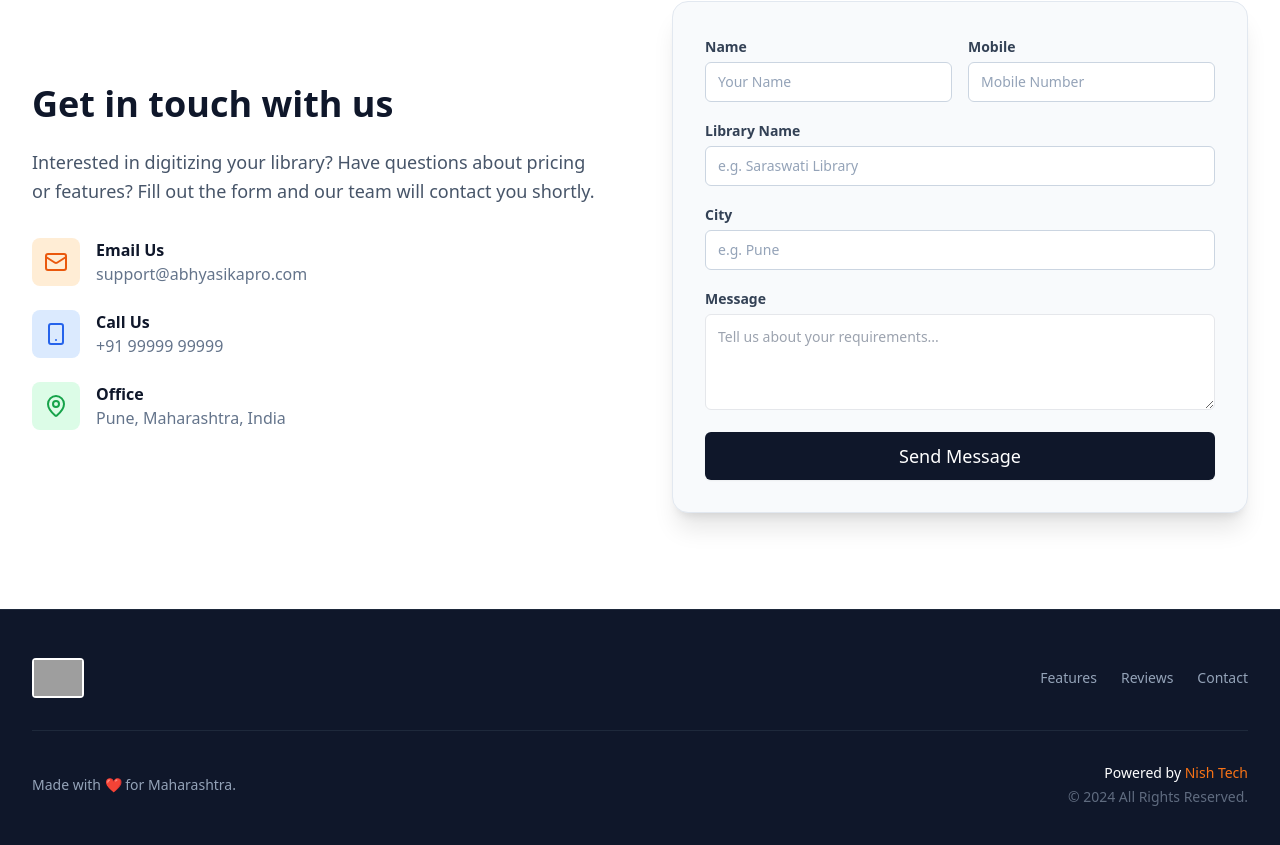
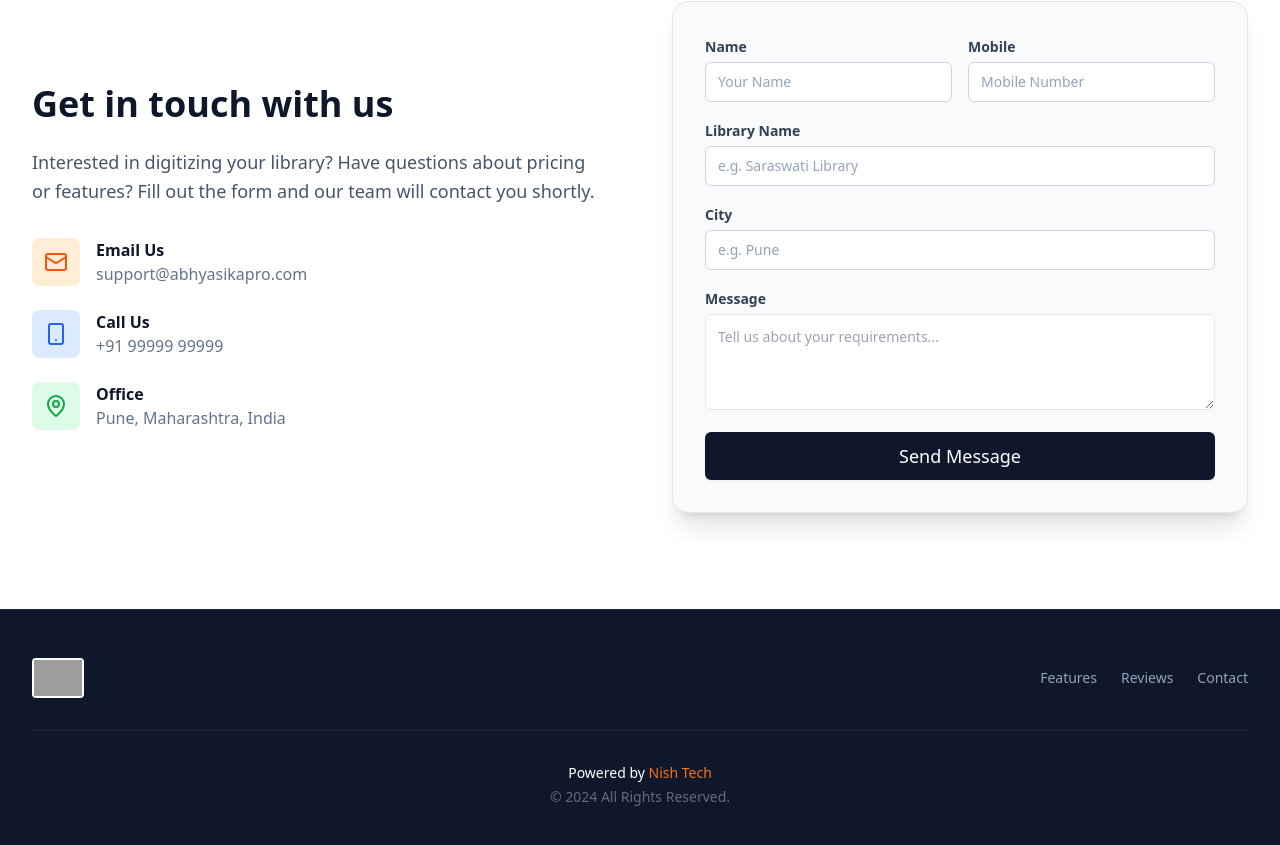
Before and after one commit to nishatechx/Abhyasika-PRO, a React (Vite) app: page / in a window 1280 px wide. Shown: the part 2961-3806 px from the top of the page. Built offline with nearby package versions, Linux system fonts and the light colour scheme; grey boxes are pictures that could not be loaded.

Commit message:
refactor: Improve public and super admin UI elements
Adjusted layout and styling for the public landing page footer and hero section. Updated the Super Admin notification modal to ensure correct typing for targetIds and improved error handling for notification sending.

```diff
--- a/pages/Public.tsx
+++ b/pages/Public.tsx
@@ -517,9 +517,8 @@ export const Landing = () => {
                     <a href="#contact" className="hover:text-white transition-colors">Contact</a>
                 </div>
             </div>
-            <div className="border-t border-slate-800 pt-8 flex flex-col md:flex-row justify-between items-center text-sm">
-                <p>Made with ❤️ for Maharashtra.</p>
-                <div className="text-center md:text-right mt-4 md:mt-0">
+            <div className="border-t border-slate-800 pt-8 flex flex-col md:flex-row justify-center items-center text-sm">
+                <div className="text-center w-full">
                     <p className="text-white font-medium mb-1">
                         Powered by <a href="https://www.nishatech.in" target="_blank" className="text-orange-500 hover:text-orange-400 transition-colors">Nish Tech</a>
                     </p>
@@ -593,8 +592,8 @@ export const Login = ({ onLogin }: { onLogin: (u: any) => void }) => {
         <div className="bg-[#061525] py-10 px-6 shadow-2xl shadow-black/50 sm:rounded-2xl sm:px-10 border border-slate-800">
 
           <div className="flex justify-center mb-8">
-            <div className="w-full max-w-[280px] h-24 flex items-center justify-center">
-              <img src={HERO_LOGO_URL} className="w-full h-full object-contain drop-shadow-lg" alt="App Logo" />
+            <div className="w-full px-8 flex items-center justify-center">
+              <img src={HERO_LOGO_URL} className="w-full h-auto object-contain drop-shadow-lg" alt="App Logo" />
             </div>
           </div>
 
--- a/pages/SuperAdmin.tsx
+++ b/pages/SuperAdmin.tsx
@@ -1,3 +1,4 @@
+
 import React, { useState, useEffect } from 'react';
 import { Store } from '../services/store';
 import { LibraryAccount, Notification } from '../types';
@@ -538,7 +539,7 @@ const NotificationsView = ({ accounts }: { accounts: LibraryAccount[] }) => {
 
         setIsSending(true);
         try {
-            const targetIds = target === 'ALL' ? accounts.map(a => a.id) : Array.from(selectedIds);
+            const targetIds: string[] = target === 'ALL' ? accounts.map(a => a.id) : Array.from(selectedIds);
 
             if (targetIds.length === 0) {
                 alert("No libraries found to send message to.");
@@ -568,7 +569,7 @@ const NotificationsView = ({ accounts }: { accounts: LibraryAccount[] }) => {
             alert(`Notification sent to ${targetIds.length} libraries!`);
             setTitle(''); setMessage(''); setImageUrl(''); setCtaLink(''); setCtaText('');
             setSelectedIds(new Set<string>());
-        } catch (e: any) {
+        } catch (e: unknown) {
             console.error(e);
             const errorMessage = e instanceof Error ? e.message : String(e);
             alert("Failed to send: " + errorMessage);
```
